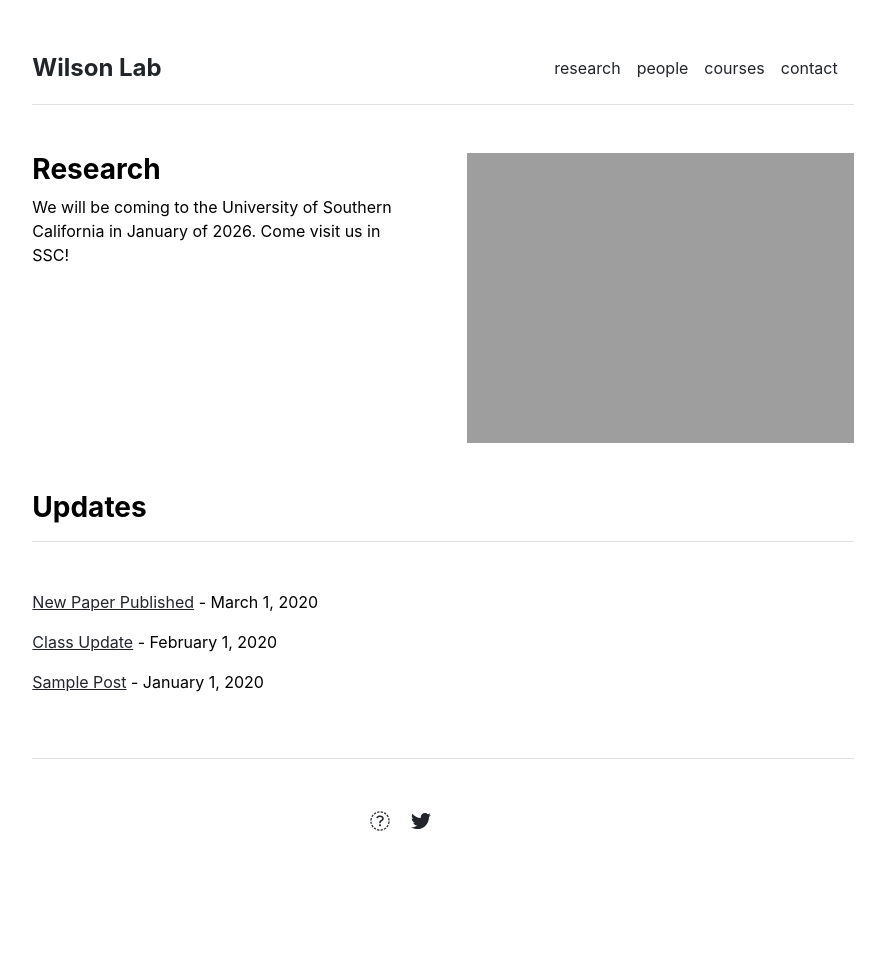
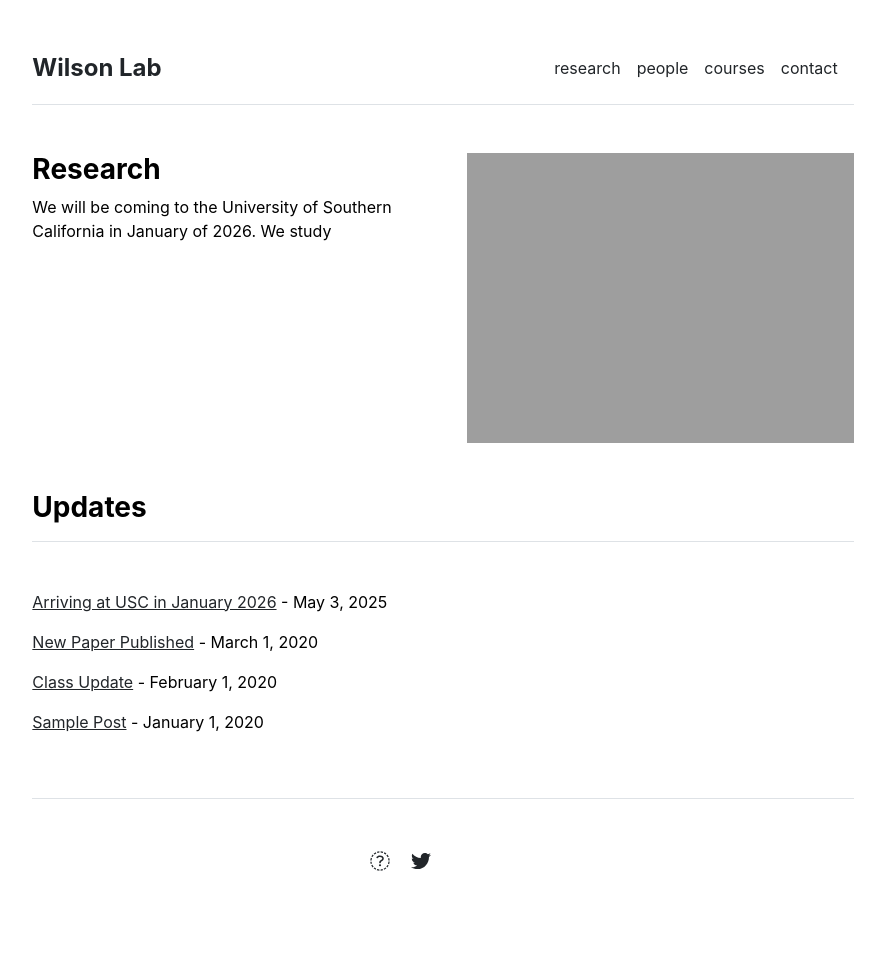
Before and after one commit to c-b-wilson-lab/c-b-wilson-lab, a Jekyll site: the page built from index.md, in a window 1280 px wide. Shown: the whole page, without its empty margins (197-1082 px from the left). Built offline with Jekyll 4.4.1, drawn with Linux system fonts in a browser that asks for light colours; before the commit the page ends 933 px from its top, so only the background shows below that.

Commit message:
personel

```diff
--- a/index.md
+++ b/index.md
@@ -3,4 +3,5 @@ layout: home
 title: "Home"
 ---
 
-We will be coming to the University of Southern California in January of 2026. Come visit us in SSC!
+
+We will be coming to the University of Southern California in January of 2026. We study
```
Also changed, not shown: _posts/2025-05-03-new-lab.md (added, +18 -0 lines).
